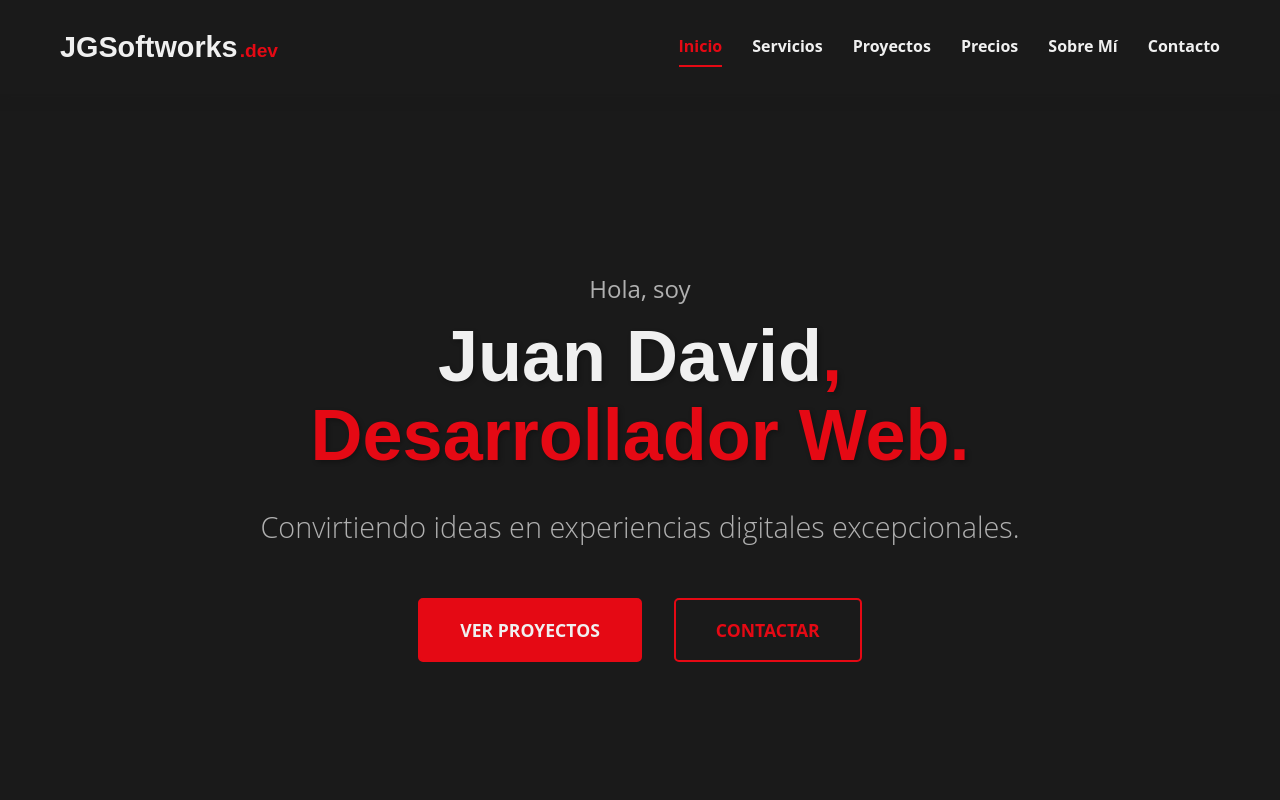
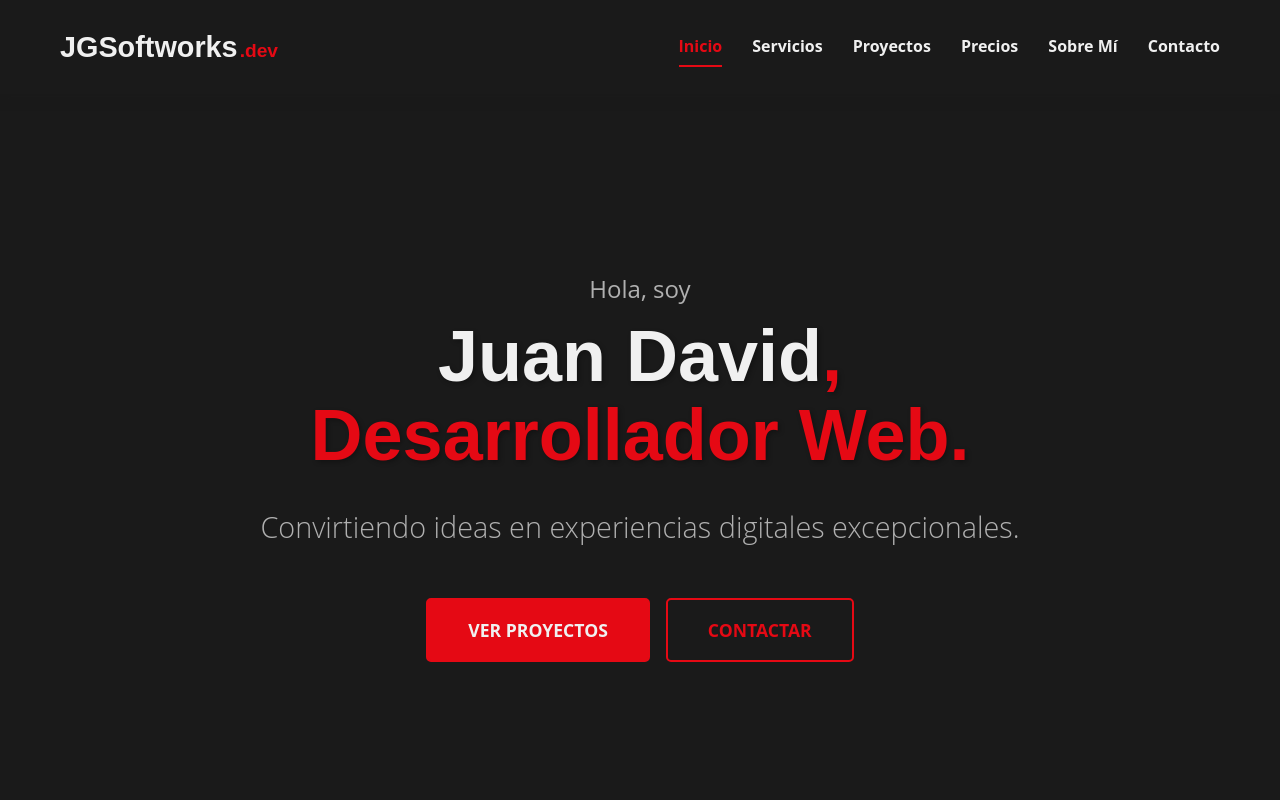
Before and after one commit to SGSoftworks/sgsoftworks-site, a Vue app: page / in a window 1280 px wide. Shown: the top 800 px of the page. Built offline with nearby package versions, Linux system fonts and the light colour scheme.

Commit message:
Update HomeView.vue

```diff
--- a/src/views/HomeView.vue
+++ b/src/views/HomeView.vue
@@ -178,7 +178,7 @@ export default {
 
 .hero-actions {
   display: flex;
-  gap: 2rem; // Espacio entre los botones
+  gap: 1rem; // Espacio entre los botones
   justify-content: center;
   flex-wrap: wrap; // Para que los botones se envuelvan en móvil
 }
```
